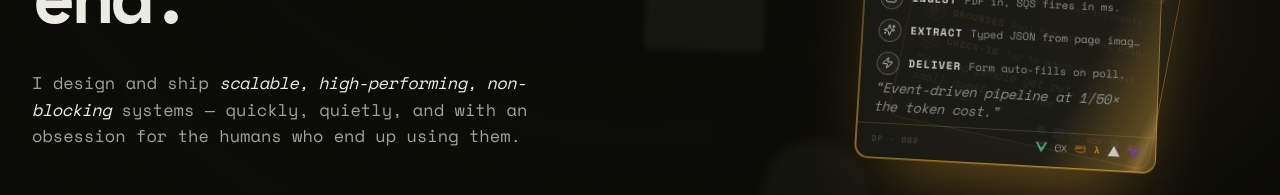
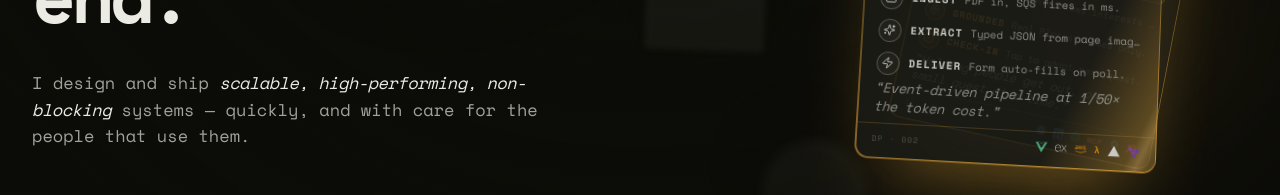
Before and after one commit to DavidKalina/davidkalina, a Next.js app: page / in a window 1280 px wide. Shown: the part 528-723 px from the top of the page. Built offline with nearby package versions, Linux system fonts and the light colour scheme; no server answers.

Commit message:
copy: tweak copy

```diff
--- a/constants/hero.ts
+++ b/constants/hero.ts
@@ -10,8 +10,7 @@ export const HERO_CONSTANTS = {
   description: {
     before: "I design and ship ",
     accent: "scalable, high-performing, non-blocking",
-    after:
-      " systems — quickly, quietly, and with an obsession for the humans who end up using them.",
+    after: " systems — quickly, and with care for the people that use them.",
   },
   cta: {
     primary: "VIEW SELECTED WORK",
```
